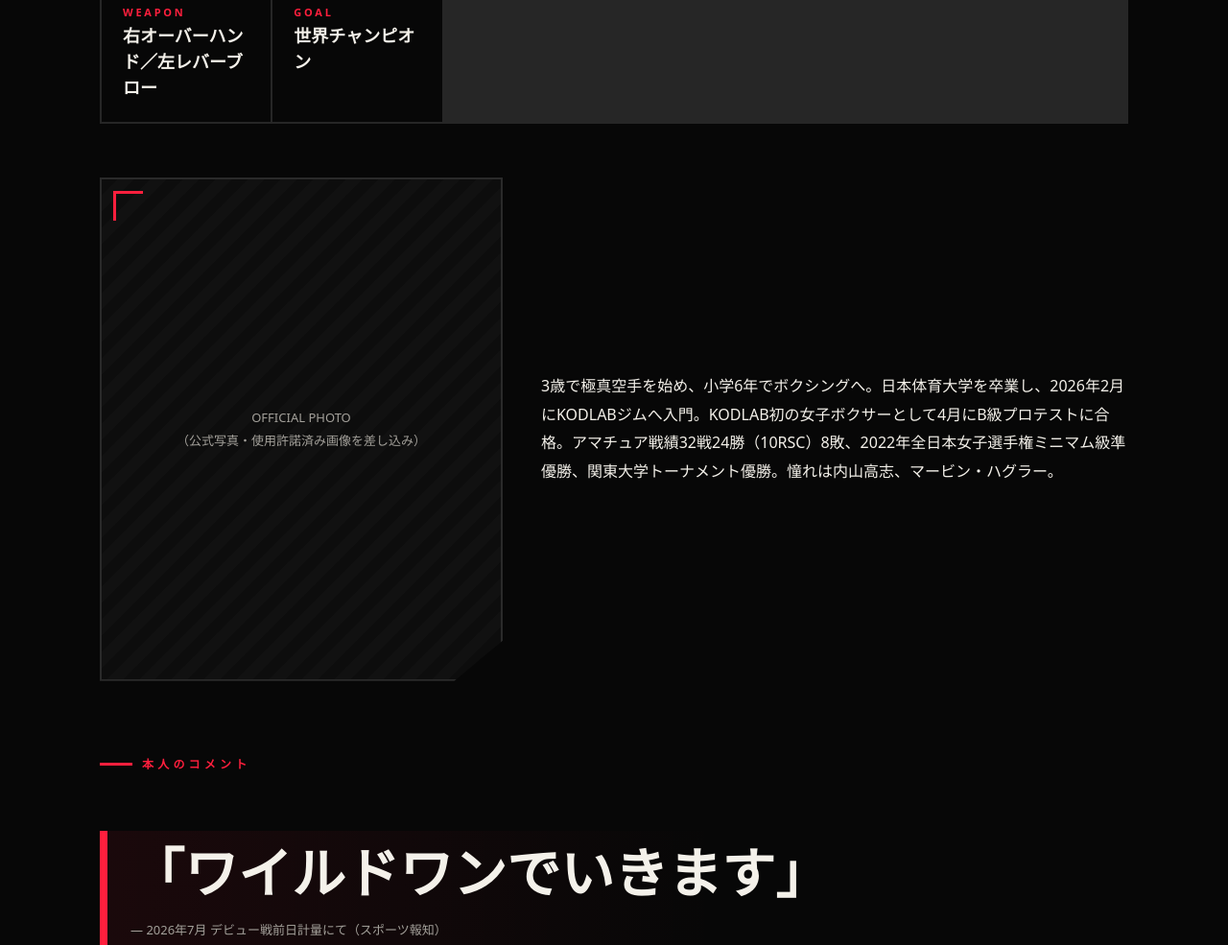
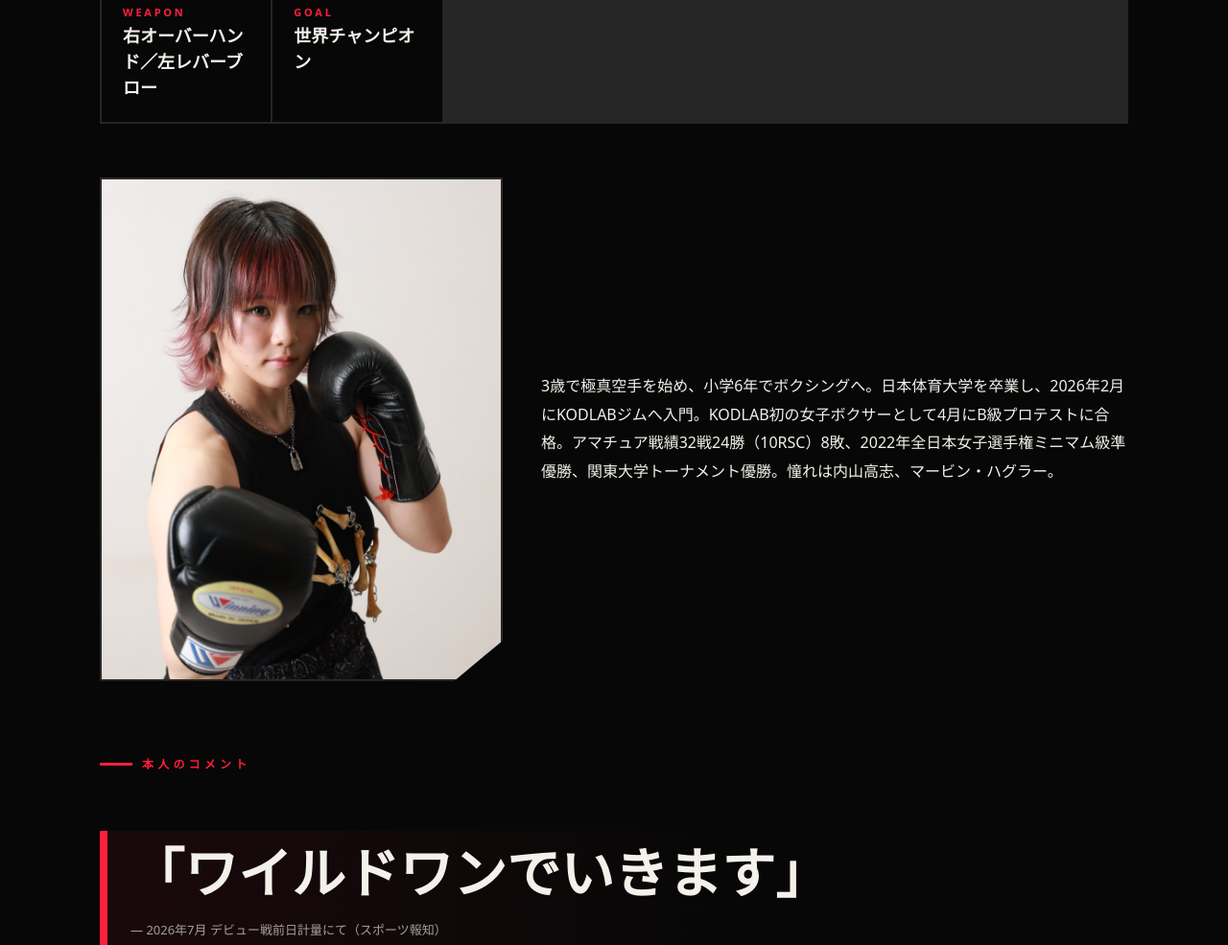
Before and after one commit to Kenji-Natsumoto/kokoa-taguchi-fan, a plain HTML site: page index.html in a window 1280 px wide. Shown: the part 1294-2279 px from the top of the page at 96% size. Drawn offline with Linux system fonts and the light colour scheme.

Commit message:
Add official photo to bio section

```diff
--- a/index.html
+++ b/index.html
@@ -112,7 +112,7 @@ footer .d{font-size:clamp(40px,9vw,100px);color:#1d1d1d;margin-bottom:24px}
 <main id="main">
 <section id="profile" class="rv"><span class="no" aria-hidden="true">01</span><h2 class="d">PRO<b>FILE</b></h2>
 <dl class="grid"><div><dt>NAME</dt><dd>田口 心温（たぐち ここあ）</dd></div><div><dt>CLASS</dt><dd>女子ミニマム級</dd></div><div><dt>所属</dt><dd>KODLAB</dd></div><div><dt>FROM</dt><dd>東京都江戸川区</dd></div><div><dt>HEIGHT</dt><dd>151cm</dd></div><div><dt>STYLE</dt><dd>オーソドックス</dd></div><div><dt>WEAPON</dt><dd>右オーバーハンド／左レバーブロー</dd></div><div><dt>GOAL</dt><dd>世界チャンピオン</dd></div></dl>
-<div class="bio"><div class="photo" role="img" aria-label="公式写真の差し込み予定枠">OFFICIAL PHOTO<br>（公式写真・使用許諾済み画像を差し込み）</div>
+<div class="bio"><div class="photo"><img src="photos/official.jpg" alt="田口心温 公式写真" style="position:absolute;inset:0;width:100%;height:100%;object-fit:cover;object-position:center 30%"></div>
 <p class="lead">3歳で極真空手を始め、小学6年でボクシングへ。日本体育大学を卒業し、2026年2月にKODLABジムへ入門。KODLAB初の女子ボクサーとして4月にB級プロテストに合格。アマチュア戦績32戦24勝（10RSC）8敗、2022年全日本女子選手権ミニマム級準優勝、関東大学トーナメント優勝。憧れは内山高志、マービン・ハグラー。</p></div>
 <h3 class="kicker" style="margin-top:56px">本人のコメント</h3><blockquote>「ワイルドワンでいきます」<cite>— 2026年7月 デビュー戦前日計量にて（スポーツ報知）</cite></blockquote>
 <blockquote>「女子版KODです」<cite>— 内山高志会長（スポーツ報知）</cite></blockquote></section>
```
Also changed, not shown: photos/official.jpg (added).
